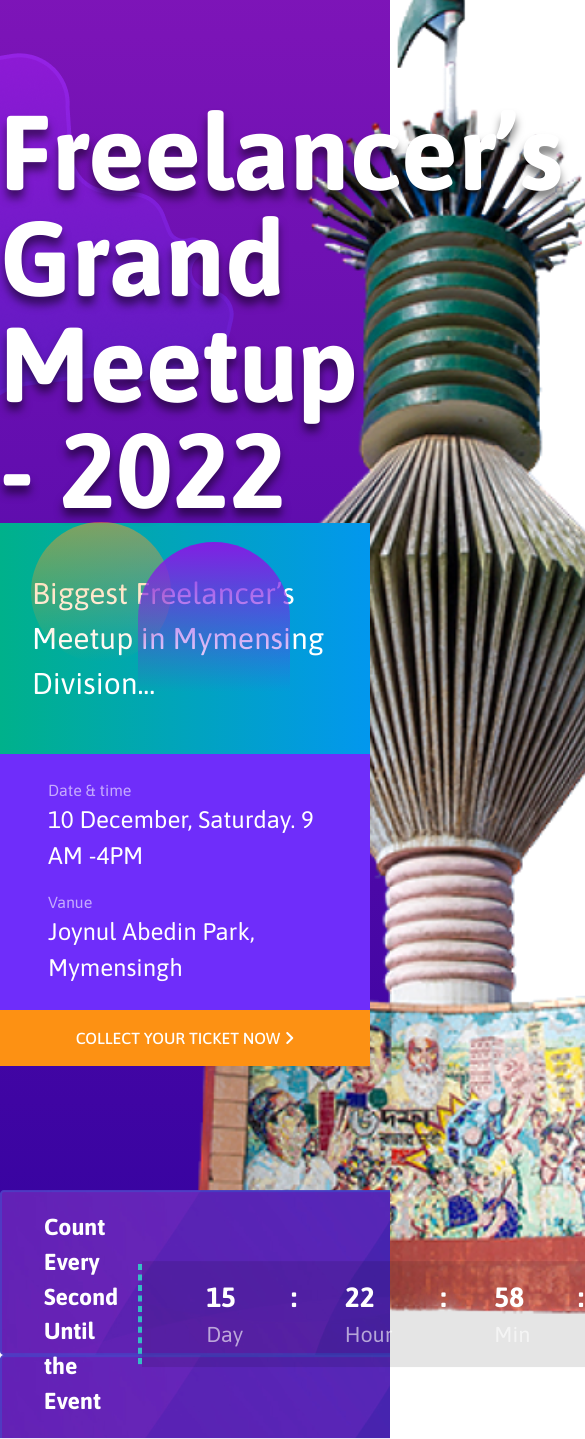
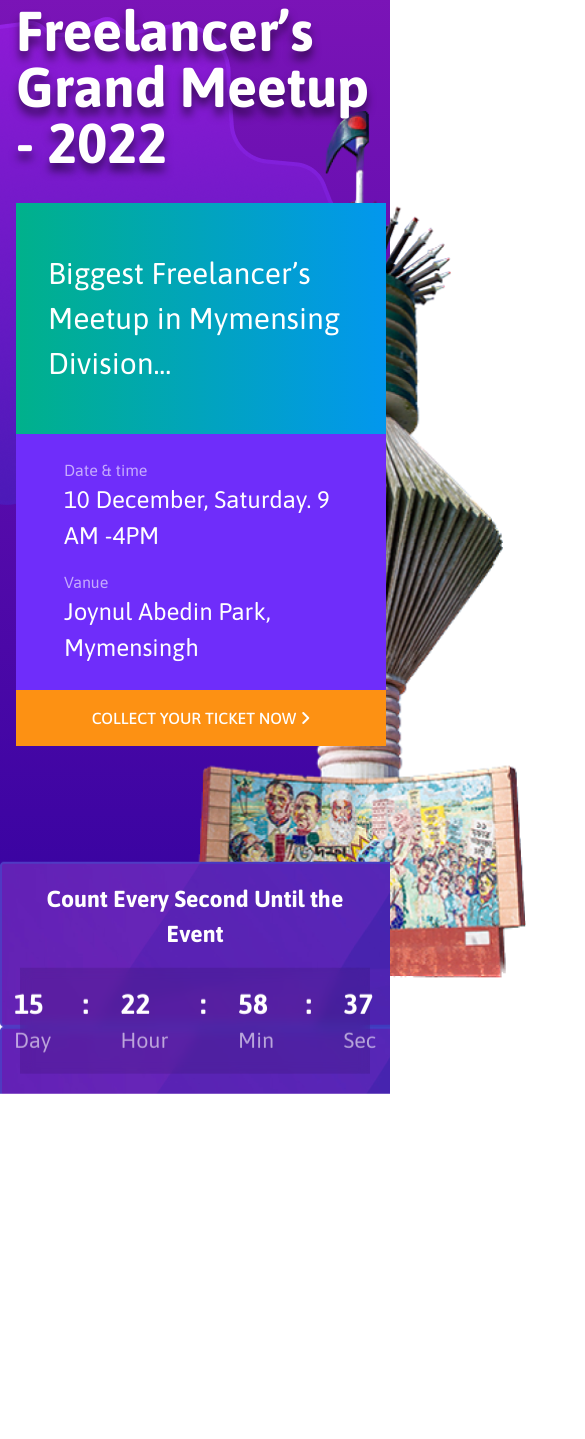
Before and after one commit to santokhan/fcmd, a website: page index.html in a window 390 px wide. Shown: the part 178-1617 px from the top of the page, 585 px wide, since content can reach past the window. After the commit the page ends 1272 px from the top, so only its background shows below. Drawn offline with nearby package versions, Linux system fonts and the light colour scheme.

Commit message:
More responsive

```diff
--- a/assets/js/app.js
+++ b/assets/js/app.js
@@ -1,9 +1,9 @@
 const App = {
   showHideDropdown() {
+    const target = document.getElementById("dropdownNav");
     document
       .getElementById("dropdownToggler")
       .addEventListener("click", (e) => {
-        const target = document.getElementById("dropdownNav");
         if (target.style.display === "none") {
           target.style.display = "block";
         } else {
--- a/index.html
+++ b/index.html
@@ -15,6 +15,7 @@
   <link rel="stylesheet" href="https://cdnjs.cloudflare.com/ajax/libs/font-awesome/6.2.1/css/all.min.css"
     integrity="sha512-MV7K8+y+gLIBoVD59lQIYicR65iaqukzvf/nwasF0nqhPay5w/9lJmVM2hMDcnK1OnMGCdVK+iQrJ7lzPJQd1w==" crossorigin="anonymous" referrerpolicy="no-referrer" />
   <link rel="stylesheet" href="./assets/css/scss.css" />
+  <link rel="shortcut icon" href="favicon.ico" type="image/x-icon">
 </head>
 
 <body>
@@ -25,7 +26,6 @@
       <div class="capsule-2" id="rectangleBottom"></div>
     </div>
 
-    <div>
     <div class="container px-3 px-xl-0 topbar text-white position-relative py-3">
       <div class="">
         <div class="d-flex justify-content-between align-items-center">
@@ -79,11 +79,11 @@
         <div class="left">
           <img class="tower" src="./assets/image/bg-2.png" alt="bg" />
           <img width="auto" class="map" id="map" src="assets/image/map.png" alt="map" />
-            <div class="text text-white" style="z-index: 100">
+          <div class="text-white banner-title">
             Freelancer’s Grand Meetup - 2022
           </div>
         </div>
-          <div class="biggest-freelancer">
+        <div class="biggest-freelancer mx-auto mx-xl-0">
           <div class="text-white px-4 py-5 top">
             <div class="px-2">Biggest Freelancer’s Meetup in Mymensing Division...</div>
           </div>
@@ -106,34 +106,33 @@
         </div>
       </div>
     </div>
-    </div>
 
     <div class="container mx-auto countdown text-white">
-      <div class="d-flex justify-content-between align-items-center">
-        <div class="text-white fs-3 fw-bolder px-4">
-          Count Every <br />
-          Second Until <br />
+      <div class="d-xl-flex justify-content-between align-items-center">
+        <div class="text-white fs-3 fw-bolder px-4 pb-3 py-xl-0 text-center text-xl-start">
+          Count Every <br class="d-none d-xl-block" />
+          Second Until <br class="d-none d-xl-block" />
           the Event
         </div>
-        <div class="position-relative">
+        <div class="position-relative d-none d-xl-block">
           <div class="divide"></div>
         </div>
-        <div class="d-flex inside">
+        <div class="d-flex justify-content-center justify-content-xl-end inside">
           <div class="px-4">
             <div class="fs-1 fw-bolder" id="days">15</div>
             <div class="fs-4 opacity-text">Day</div>
           </div>
-          <div class="fs-1 fw-bolder mx-4">:</div>
+          <div class="fs-1 fw-bolder mx-2 mx-sm-4">:</div>
           <div class="px-4">
             <div class="fs-1 fw-bolder" id="hours">18</div>
             <div class="fs-4 opacity-text">Hour</div>
           </div>
-          <div class="fs-1 fw-bolder mx-4">:</div>
+          <div class="fs-1 fw-bolder mx-2 mx-sm-4">:</div>
           <div class="px-4">
             <div class="fs-1 fw-bolder" id="minutes">50</div>
             <div class="fs-4 opacity-text">Min</div>
           </div>
-          <div class="fs-1 fw-bolder mx-4">:</div>
+          <div class="fs-1 fw-bolder mx-2 mx-sm-4">:</div>
           <div class="px-4">
             <div class="fs-1 fw-bolder" id="seconds">59</div>
             <div class="fs-4 opacity-text">Sec</div>
@@ -146,12 +145,9 @@
   <!-- Option 1: Bootstrap Bundle with Popper -->
   <script src="https://cdn.jsdelivr.net/npm/bootstrap@5.0.2/dist/js/bootstrap.bundle.min.js" integrity="sha384-MrcW6ZMFYlzcLA8Nl+NtUVF0sA7MsXsP1UyJoMp4YLEuNSfAP+JcXn/tWtIaxVXM"
     crossorigin="anonymous"></script>
-
   <!-- Option 2: Separate Popper and Bootstrap JS -->
-  <!--
-    <script src="https://cdn.jsdelivr.net/npm/@popperjs/core@2.9.2/dist/umd/popper.min.js" integrity="sha384-IQsoLXl5PILFhosVNubq5LC7Qb9DXgDA9i+tQ8Zj3iwWAwPtgFTxbJ8NT4GN1R8p" crossorigin="anonymous"></script>
-    <script src="https://cdn.jsdelivr.net/npm/bootstrap@5.0.2/dist/js/bootstrap.min.js" integrity="sha384-cVKIPhGWiC2Al4u+LWgxfKTRIcfu0JTxR+EQDz/bgldoEyl4H0zUF0QKbrJ0EcQF" crossorigin="anonymous"></script>
-    -->
+  <!-- <script src="https://cdn.jsdelivr.net/npm/@popperjs/core@2.9.2/dist/umd/popper.min.js" integrity="sha384-IQsoLXl5PILFhosVNubq5LC7Qb9DXgDA9i+tQ8Zj3iwWAwPtgFTxbJ8NT4GN1R8p" crossorigin="anonymous"></script>
+    <script src="https://cdn.jsdelivr.net/npm/bootstrap@5.0.2/dist/js/bootstrap.min.js" integrity="sha384-cVKIPhGWiC2Al4u+LWgxfKTRIcfu0JTxR+EQDz/bgldoEyl4H0zUF0QKbrJ0EcQF" crossorigin="anonymous"></script> -->
   <script src="./assets/js/app.js" defer></script>
 </body>
 
--- a/sass/components/_header.scss
+++ b/sass/components/_header.scss
@@ -8,10 +8,6 @@ header {
   background: linear-gradient(180deg, #8717bb 0%, #33029f 100%);
   z-index: 100;
   transition: ease-out;
-
-  .bg-gradient-purple-to-blue {
-    background: linear-gradient(180deg, #8717bb 0%, #33029f 100%);
-  }
 
   .first-meetup {
     background-color: #f20487;
@@ -25,38 +21,39 @@ header {
 
   .map {
     position: absolute;
-    right: 40%;
-    top: 110px;
+    right: calc(50vw - 200px);
+    top: 80px;
     z-index: -240;
-  }
-  .freelancer-meetup {
-    .ticket-link {
-      background-color: #fd9113;
-      font-weight: 500;
-    }
   }
 
   .tower {
     position: absolute;
     bottom: 0px;
-    height: 90%;
+    height: 75%;
     left: 50vw;
     z-index: -110;
   }
 
   .freelancer-meetup {
-    padding: 12rem 0 0 0;
+    padding: 6rem 1rem 0 1rem;
     z-index: 1;
 
     .left {
       max-width: 710px;
     }
 
-    .text {
+    .banner-title {
       line-height: 1;
-      font-size: 106px;
+      font-size: 56px;
       font-weight: 700;
       text-shadow: 0px 8px 8px rgba(0, 0, 0, 0.5);
+      z-index: 100;
+      margin-bottom: 2rem;
+    }
+
+    .ticket-link {
+      background-color: #fd9113;
+      font-weight: 500;
     }
   }
 
@@ -90,10 +87,6 @@ header {
     z-index: 500;
   }
 
-  .text-xl {
-    font-size: 20px;
-  }
-
   .ellipse-1 {
     position: absolute;
     width: 140px;
@@ -103,6 +96,7 @@ header {
     background: linear-gradient(180deg, #ff9822 0%, rgba(74, 23, 187, 0) 100%);
     opacity: 0.5;
     border-radius: 104px;
+    z-index: -11;
   }
 
   .capsule-1 {
@@ -117,6 +111,7 @@ header {
       rgba(74, 23, 187, 0.85) 100%
     );
     border-radius: 50px;
+    z-index: -105;
   }
 
   .capsule-2 {
@@ -127,6 +122,7 @@ header {
     top: 720px;
     background: linear-gradient(180deg, #811fe3 0%, rgba(74, 23, 187, 0) 100%);
     border-radius: 76px 76px 0 0;
+    z-index: -105;
   }
 
   .countdown {
@@ -137,6 +133,7 @@ header {
 
     .inside {
       background: rgba(0, 0, 0, 0.1);
+      backdrop-filter: blur(6px);
       padding: 1rem 2.5rem;
     }
 
@@ -151,7 +148,48 @@ header {
     }
   }
 
+  // Global
+  .bg-gradient-purple-to-blue {
+    background: linear-gradient(180deg, #8717bb 0%, #33029f 100%);
+  }
+  .text-xl {
+    font-size: 20px;
+  }
   .opacity-text {
     opacity: 0.6;
   }
 }
+
+/* Portrait tablets and small desktops */
+@media (min-width: 576px) {
+}
+
+/* Portrait tablets and small desktops */
+@media (min-width: 768px) {
+}
+
+/* Landscape tablets and medium desktops */
+@media (min-width: 992px) {
+}
+
+/* Large desktops and laptops */
+@media (min-width: 1170px) {
+  header {
+    .freelancer-meetup {
+      padding: 12rem 0 0 0;
+      z-index: 1;
+
+      .left {
+        max-width: 710px;
+      }
+
+      .banner-title {
+        line-height: 1;
+        font-size: 106px;
+        font-weight: 700;
+        text-shadow: 0px 8px 8px rgba(0, 0, 0, 0.5);
+        margin-bottom: 2rem;
+      }
+    }
+  }
+}
```
Also changed, not shown: assets/css/scss.css, assets/image/manifest.json (added), favicon.ico (added), 1 other file. Lines whose indentation alone changed are shown as unchanged.
